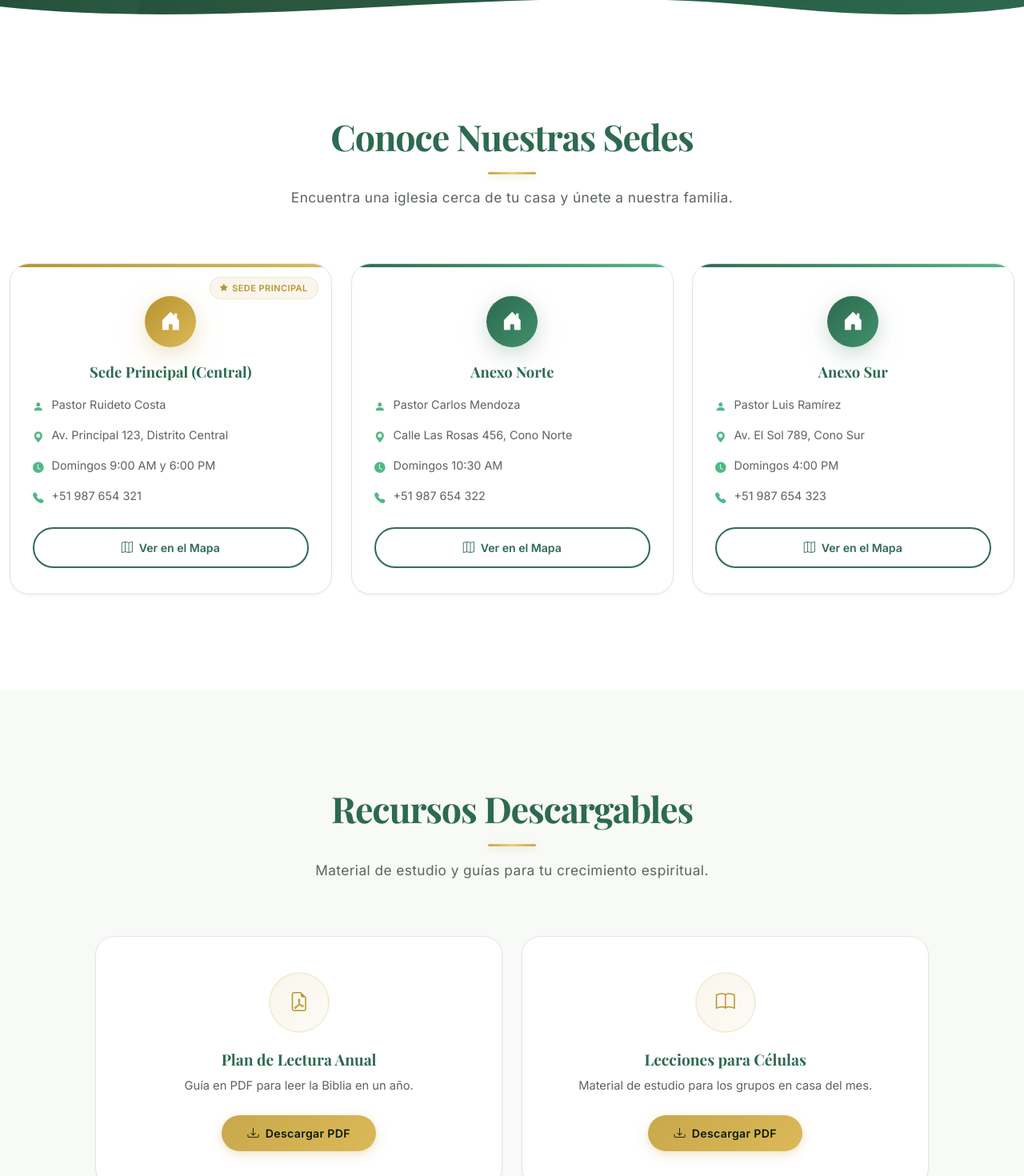
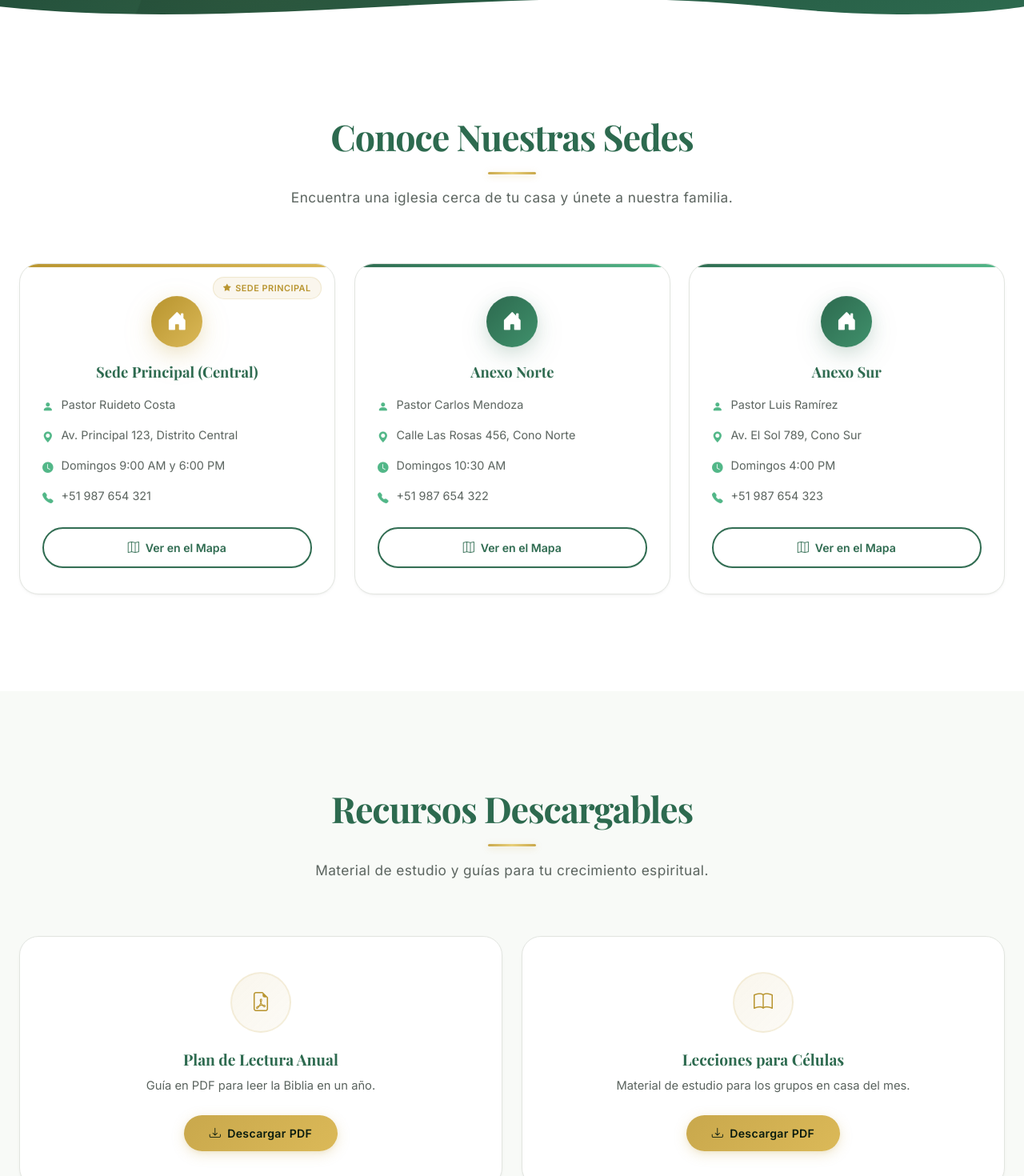
Before and after one commit to gerargram2006/Pagina-Iglesia, a React (Vite) app: page /anexos in a window 1280 px wide. Shown: the part 471-1941 px from the top of the page at 80% size. Built offline with nearby package versions, Linux system fonts and the light colour scheme.

Commit message:
feat: replace Bootstrap grid with Tailwind in Anexos page

```diff
--- a/src/pages/Anexos.jsx
+++ b/src/pages/Anexos.jsx
@@ -67,7 +67,7 @@
             <main>
                 {/* SECCIÓN 1: Sedes/Anexos de la iglesia */}
                 <section className="section">
-                    <div className="container">
+                    <div className="mx-auto max-w-7xl px-4 sm:px-6 lg:px-8">
                         {/* Título de la sección con animación */}
                         <h2 className="section-title" data-animate="fade-in-down">Conoce Nuestras Sedes</h2>
                         <p className="section-subtitle" data-animate="fade-in-up">
@@ -75,10 +75,10 @@
                         </p>
 
                         {/* Grid de tarjetas de sedes (3 columnas en desktop, 1 en móvil) */}
-                        <div className="row g-4">
+                        <div className="grid grid-cols-1 md:grid-cols-3 gap-4">
                             {/* Recorre el array de sedes y crea una tarjeta por cada una */}
                             {sedes.map((sede) => (
-                                <div className="col-12 col-md-4" key={sede.id}>
+                                <div className="" key={sede.id}>
                                     {/* Tarjeta del anexo: clase primaria si es la sede principal */}
                                     <div className={`anexo-card ${sede.isPrimary ? 'anexo-card--primary' : ''}`} data-animate="fade-in-up">
                                         {/* Badge "Sede Principal" solo se muestra si isPrimary es true */}
@@ -125,15 +125,15 @@
 
                 {/* SECCIÓN 2: Recursos descargables */}
                 <section className="section section-alt">
-                    <div className="container">
+                    <div className="mx-auto max-w-7xl px-4 sm:px-6 lg:px-8">
                         <h2 className="section-title" data-animate="fade-in-down">Recursos Descargables</h2>
                         <p className="section-subtitle" data-animate="fade-in-up">
                             Material de estudio y guías para tu crecimiento espiritual.
                         </p>
                         {/* Grid de tarjetas de recursos (2 columnas en desktop) */}
-                        <div className="row g-4 justify-content-center">
+                        <div className="grid grid-cols-1 md:grid-cols-2 gap-4 justify-center">
                             {recursos.map((recurso) => (
-                                <div className="col-12 col-md-5" key={recurso.id}>
+                                <div className="" key={recurso.id}>
                                     <div className="recurso-card" data-animate="scale-in">
                                         {/* Icono del recurso (PDF, libro, etc.) */}
                                         <div className="recurso-icon">
```
